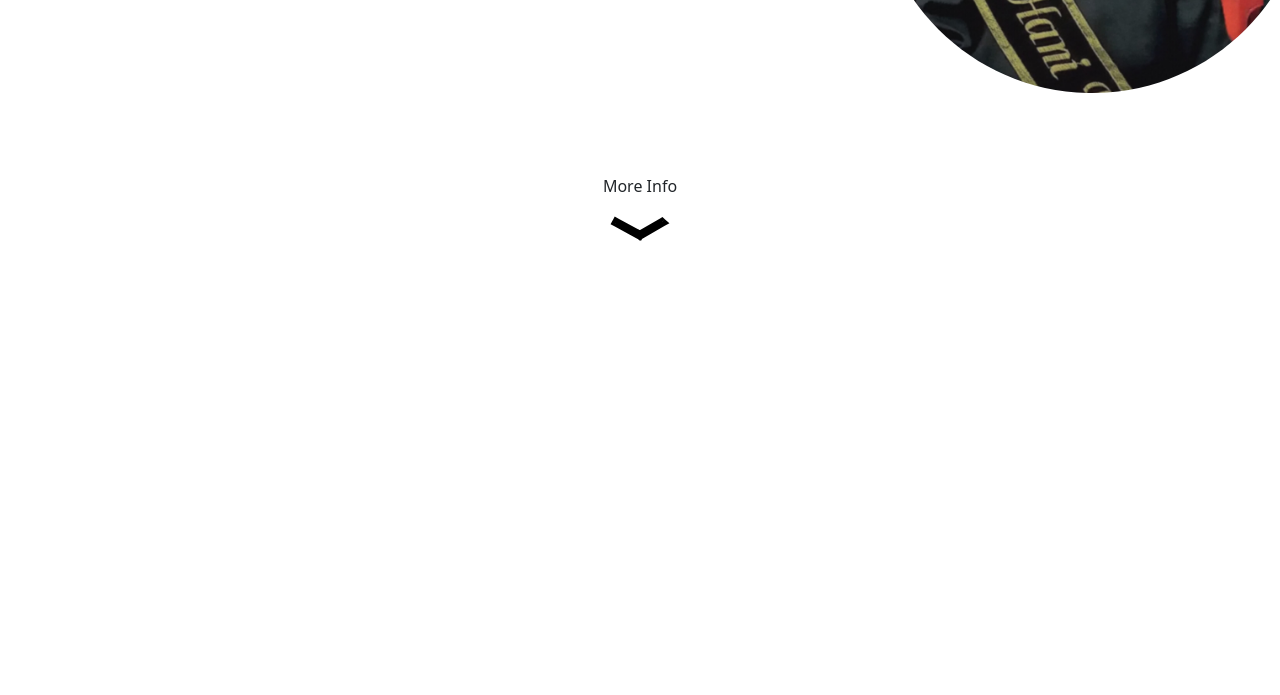
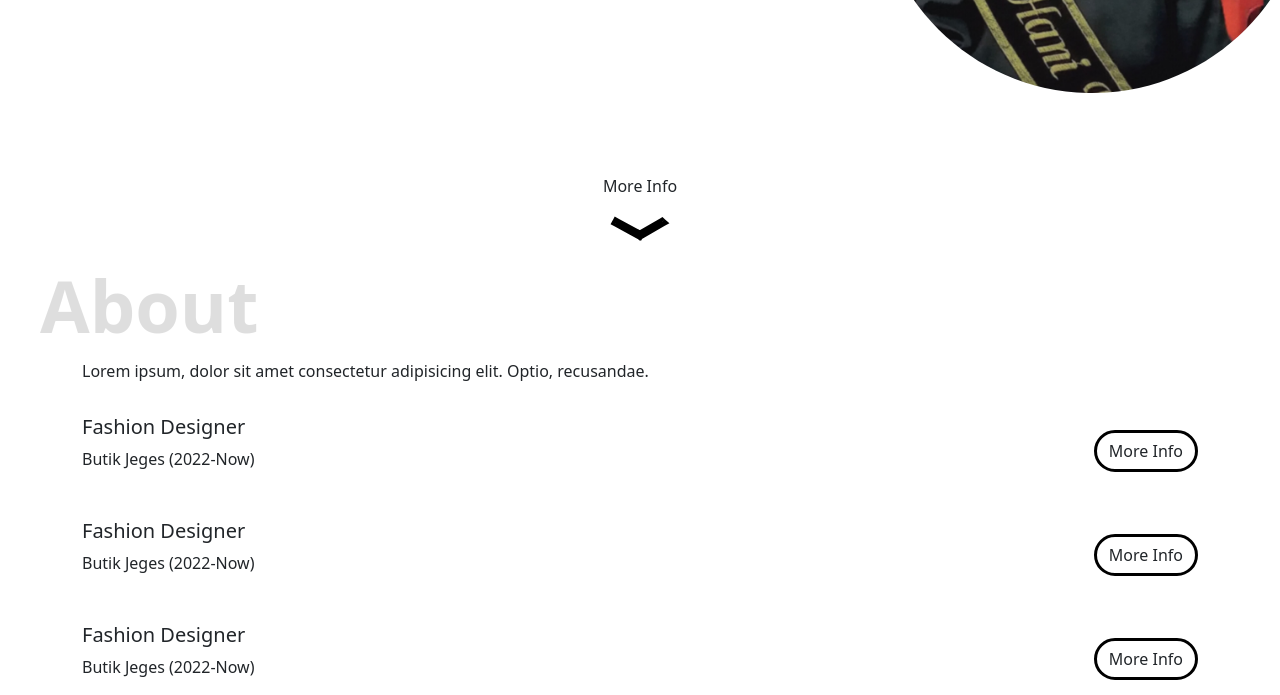
Before and after one commit to HaniPutriPratiwi0111/Portfolio, a plain HTML site: page index.html in a window 1280 px wide. Shown: the part 564-1259 px from the top of the page. Before the commit the page ends 805 px from the top, so only its background shows below. Drawn offline with nearby package versions, Linux system fonts and the light colour scheme.

Commit message:
add about

```diff
--- a/index.html
+++ b/index.html
@@ -50,6 +50,41 @@
             <img id="arrow" class="mt-2" src="Images (2)/arrow.svg" alt="arrow icon">
         </div>
     </section>
+    <section id="#about" class="about container">
+        <p>Lorem ipsum, dolor sit amet consectetur adipisicing elit. Optio, recusandae.</p>
+        <div class="about-exp">
+            <div class="about-exp-item">
+                <div class="about-exp-item-header">
+                    <div>
+                        <h5>Fashion Designer</h5>
+                        <p>Butik Jeges (2022-Now)</p>
+                    </div>
+                    <button class="btn button" onclick="toggleDetail(event)">More Info</button>
+                </div>
+                <p class="about-exp-item-detail">Lorem ipsum dolor, sit amet consectetur adipisicing elit. Adipisci sequi quo temporibus laudantium suscipit quia? Iusto minus nemo voluptas adipisci voluptatibus enim, doloremque corrupti dicta accusamus eum. Consequuntur, distinctio voluptates.</p>
+            </div>
+            <div class="about-exp-item">
+                <div class="about-exp-item-header">
+                    <div>
+                        <h5>Fashion Designer</h5>
+                        <p>Butik Jeges (2022-Now)</p>
+                    </div>
+                    <button class="btn button" onclick="toggleDetail(event)">More Info</button>
+                </div>
+                <p class="about-exp-item-detail">Lorem ipsum dolor, sit amet consectetur adipisicing elit. Adipisci sequi quo temporibus laudantium suscipit quia? Iusto minus nemo voluptas adipisci voluptatibus enim, doloremque corrupti dicta accusamus eum. Consequuntur, distinctio voluptates.</p>
+            </div>
+            <div class="about-exp-item">
+                <div class="about-exp-item-header">
+                    <div>
+                        <h5>Fashion Designer</h5>
+                        <p>Butik Jeges (2022-Now)</p>
+                    </div>
+                    <button class="btn button" onclick="toggleDetail(event)">More Info</button>
+                </div>
+                <p class="about-exp-item-detail">Lorem ipsum dolor, sit amet consectetur adipisicing elit. Adipisci sequi quo temporibus laudantium suscipit quia? Iusto minus nemo voluptas adipisci voluptatibus enim, doloremque corrupti dicta accusamus eum. Consequuntur, distinctio voluptates.</p>
+            </div>
+        </div>
+    </section>
     <script src="https://cdn.jsdelivr.net/npm/@popperjs/core@2.11.8/dist/umd/popper.min.js" integrity="sha384-I7E8VVD/ismYTF4hNIPjVp/Zjvgyol6VFvRkX/vR+Vc4jQkC+hVqc2pM8ODewa9r" crossorigin="anonymous"></script>
     <script src="https://cdn.jsdelivr.net/npm/bootstrap@5.3.3/dist/js/bootstrap.min.js" integrity="sha384-0pUGZvbkm6XF6gxjEnlmuGrJXVbNuzT9qBBavbLwCsOGabYfZo0T0to5eqruptLy" crossorigin="anonymous"></script>
     <script src="https://code.jquery.com/jquery-3.7.1.min.js" integrity="sha256-/JqT3SQfawRcv/BIHPThkBvs0OEvtFFmqPF/lYI/Cxo=" crossorigin="anonymous"></script>
--- a/main.js
+++ b/main.js
@@ -0,0 +1,13 @@
+function toggleDetail(e) {
+    const target = $(e.target)
+
+    if($(target).hasClass("active")) {
+        $(target).html("More Info").removeClass("active")
+    } else {
+        $(target).html("Less Info").addClass("active")
+    }
+
+    const item = $(target).parents(".about-exp-item")
+    const detail = $(item).children(".about-exp-item-detail")
+    $(detail).slideToggle()
+}
--- a/style.css
+++ b/style.css
@@ -1,5 +1,18 @@
 section {
     padding-top: 128px;
+    position: relative;
+}
+
+section::before {
+    z-index: -1;
+    content: "";
+    font-size: 72px;
+    color: gray;
+    opacity: 0.25;
+    position: absolute;
+    font-weight: 700;
+    top: 20px;
+    left: -30px;
 }
 
 .btn.button {
@@ -7,7 +20,7 @@ section {
     border-radius: 24px;
 }
 
-.btn.button:hover {
+.btn.button:hover, .btn.button.active {
     border: 3px solid black;
     background-color: black;
     color: white;
@@ -34,6 +47,24 @@ section {
     animation: 2s upDown infinite;
 }
 
+.about::before {
+    content: "About";
+}
+
+.about-exp-item {
+    margin-top: 32px;
+}
+
+.about-exp-item-header {
+    display: flex;
+    align-items: center;
+    justify-content: space-between;
+}
+
+.about-exp-item-detail {
+    display: none;
+}
+
 @keyframes upDown {
     0% {
         transform: translateY(0);
```
